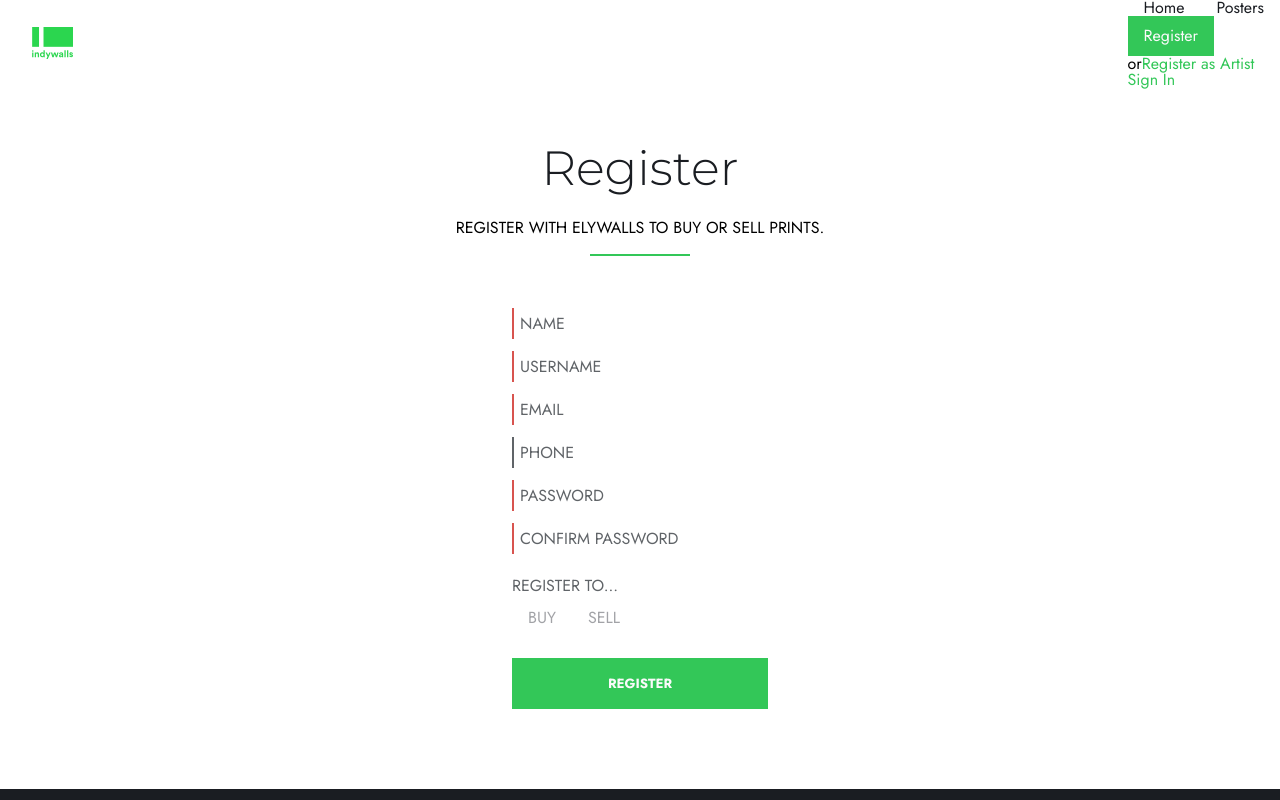
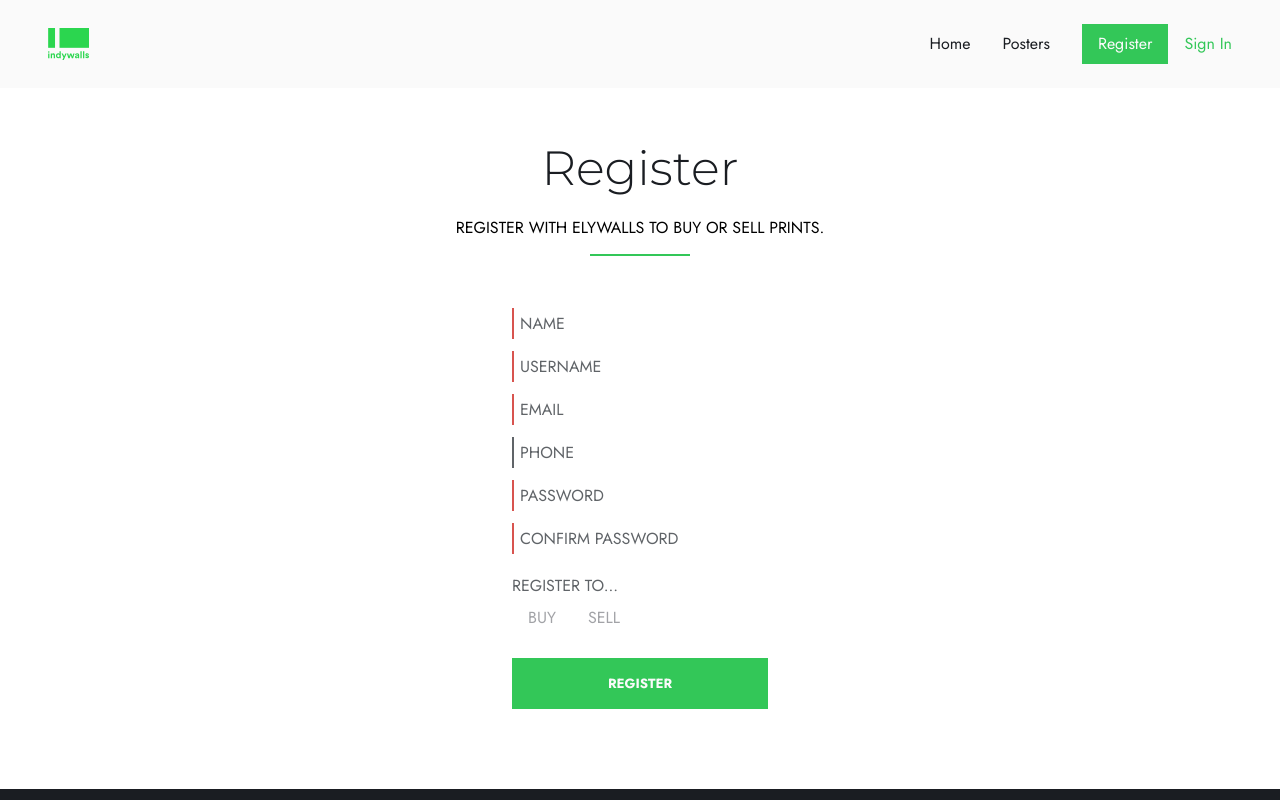
Before and after one commit to saakethtypes/elywalls, a React (Create React App) app in the folder elyreacts/: page /register in a window 1280 px wide. Built offline with nearby package versions, Linux system fonts and the light colour scheme.

Commit message:
style: Header COMPLETE

```diff
--- a/elyreacts/src/components/Header.js
+++ b/elyreacts/src/components/Header.js
@@ -11,10 +11,35 @@ import INDYWALLS_LOGO from '../assets/images/Logo.svg';
 // @ts-ignore
 import cn from './styles/Header.module.scss';
 
+// todo: Try to tidy opening/closing of menu
+
 export default () => {
-  // Todo: remove JavaScript header click dependency by using adjacent element selector in CSS
+  const [isHeaderOpen, setIsHeaderOpen] = useState(false);
+
+  const closeMenu = () => {
+    const menuEl = document.getElementById(cn.menuContainer);
+    if (!menuEl) return;
+
+    setIsHeaderOpen(false);
+
+    menuEl.style.opacity = '0';
+    menuEl.style.width = '50vw';
+    menuEl.style.left = '-100%';
+  };
+  const openMenu = () => {
+    const menuEl = document.getElementById(cn.menuContainer);
+    if (!menuEl) return;
+
+    setIsHeaderOpen(true);
+
+    menuEl.style.opacity = '1';
+    menuEl.style.width = '100vw';
+    menuEl.style.left = '0';
+  };
+
   const handleHamburgerClick = () => {
-    // document.getElementsByTagName('header')[0].classList.toggle(cn.headerWrapper__headerOpen);
+    if (isHeaderOpen) closeMenu();
+    else openMenu();
   };
 
   const history = useHistory();
@@ -27,7 +52,7 @@ export default () => {
   } = useContext(GlobalContext);
 
   const handleLogout = (e) => {
-    e.preventDefault();
+    closeMenu();
 
     logout();
     auth.logout(() => {
@@ -38,42 +63,38 @@ export default () => {
   return (
     <header className={cn.container}>
       <div className={cn.content}>
-        <Link to="/">
+        <Link onClick={closeMenu} to="/">
           <img src={INDYWALLS_LOGO} alt="INDYWALLS" />
         </Link>
 
-        <div className={cn.hamburger} onClick={handleHamburgerClick}>
-          <div></div>
-          <div></div>
-        </div>
+        <nav className={cn.mainNav}>
+          <Link onClick={closeMenu} to="/">Home</Link>
+          <Link onClick={closeMenu} to="/posters">Posters</Link>
 
-        <div className={cn.linkContainer}>
-          <nav>
-            <Link to="/">Home</Link>
-            <Link to="/posters">Posters</Link>
+          {user && user.user_type === "buyer" && <Link onClick={closeMenu} to="/admires">Admires</Link>}
+          {user && user.user_type === "buyer" && <Link onClick={closeMenu} to="/cart">Cart</Link>}
 
-            {user && user.user_type === "buyer" && <Link to="/admires">Admires</Link>}
-            {user && user.user_type === "buyer" && <Link to="/cart">Cart</Link>}
+          {/* Artist account shouldn't have cart should it? Why would it need a cart? */}
+          {user && user.user_type === "artist" && <Link onClick={closeMenu} to="/account?view=published">Published</Link>}
+          {user && user.user_type === "artist" && <LinkButton onClick={closeMenu} to="/publish-poster">New Poster</LinkButton>}
+        </nav>
 
-            {/* Artist account shouldn't have cart should it? Why would it need a cart? */}
-            {user && user.user_type === "artist" && <Link to="/account?view=published">Published</Link>}
-            {user && user.user_type === "artist" && <LinkButton to="/publish-poster">New Poster</LinkButton>}
-          </nav>
+        <div className={cn.accountNav}>
+          {!user &&
+            <div className={cn.buttonRegister__container}>
+              <LinkButton className={cn.buttonRegister} primary onClick={closeMenu} to="/register">Register</LinkButton>
 
-          <div className={cn.account}>
-            {!user && <LinkButton className={cn.buttonRegister} primary to="/register">Register</LinkButton>}
-            {!user &&
               <div className={cn.buttonRegister__dropdown}>
                 <span>or</span>
-                <Link to="/register?type=artist">
+                <Link onClick={closeMenu} to="/register?type=artist">
                   Register as Artist
                 </Link>
-              </div>}
-            {!user && <Link to="/login">Sign In</Link>}
+              </div>
+            </div>}
+          {!user && <Link onClick={closeMenu} to="/login">Sign In</Link>}
 
-            {user && <LinkButton primary to="/account">Account</LinkButton>}
-            {user && <Link onClick={handleLogout} to="/logout">Sign Out</Link>}
-          </div>
+          {user && <LinkButton primary onClick={closeMenu} to="/account">Account</LinkButton>}
+          {user && <Link onClick={handleLogout} to="/logout">Sign Out</Link>}
         </div>
       </div>
     </header>
--- a/elyreacts/src/components/LinkButton.js
+++ b/elyreacts/src/components/LinkButton.js
@@ -10,19 +10,20 @@ export default ({
     className = '',
     classNames = '',
     primary = false,
+    onClick = null,
     children
 }) => {
     href = href || to;
 
     if (href.charAt(0) === "/") {
         return (
-            <Link to={to || href} className={`${className} ${classNames} ${cn.linkButton} ${primary ? cn.primary : ''}`}>
+            <Link to={to || href} className={`${className} ${classNames} ${cn.linkButton} ${primary ? cn.primary : ''}`} onClick={onClick}>
                 {children}
             </Link>
         );
     } else {
         return (
-            <a href={to || href} className={`${className} ${classNames} ${cn.linkButton} ${primary ? cn.primary : ''}`}>
+            <a href={to || href} className={`${className} ${classNames} ${cn.linkButton} ${primary ? cn.primary : ''}`} onClick={onClick}>
                 {children}
             </a>
         );
--- a/elyreacts/src/components/styles/Header.module.scss
+++ b/elyreacts/src/components/styles/Header.module.scss
@@ -1,328 +1,195 @@
 @import "../../variables.scss";
-.content {
-    display: flex;
-    flex-direction: row;
-    align-items: center;
-    justify-content: space-between;
 
-    max-width: $max-width_content;
-    margin: 0 auto;
-}
-.container .content img {
-    height: 2rem;
+.container {
+    width: 100%;
 
-    margin: 1rem 2rem;
+    background-color: $color_white;
 }
 
-// .headerWrapper__headerOpen {
-//     bottom: 0;
-//     left: 0;
+.content {
+    display: grid;
+    grid-template-columns: max-content 1fr max-content;
+    grid-template-rows: 1fr 1fr;
 
-//     .headerLinkContainer {
-//         display: flex;
-//     }
+    width: 100%;
+    max-width: $max-width_content;
 
-//     .headerMenuIcon {
-//         & > div {
-//             width: 50%;
-//             margin-left: 50%;
+    margin: 0 auto;
 
-//             &:nth-of-type(2) {
-//                 width: 100%;
-//                 margin-left: 0;
-//             }
-//         }
-//     }
-// }
+    /* Grid assignments */
 
-// .headerWrapper {
-//     position: sticky;
-//     z-index: 9999;
-//     top: 0;
+    & > a {
+        grid-area: 1/1/2/2;
+    }
 
-//     height: min-content;
-//     width: 100%;
+    & > .accountNav {
+        grid-area: 1/3/2/4;
+    }
 
-//     background: $color_white;
+    & > .mainNav {
+        grid-area: 2/1/3/4;
+    }
+}
 
-//     border-bottom: 2px solid $color_indywalls_primary;
+// Logo
+.content > a {
+    display: flex;
+    align-items: center;
+    justify-content: center;
 
-//     transition: $transition_time_link;
-// }
+    padding: 0.75rem 1rem;
 
-// .headerContainer {
-//     position: relative;
+    & > img {
+        height: 2rem;
+    }
+}
 
-//     display: flex;
-//     flex-direction: column;
-//     align-items: flex-start;
-//     justify-content: flex-start;
+.mainNav {
+    display: flex;
+    align-items: stretch;
+    justify-content: stretch;
 
-//     box-sizing: border-box;
+    height: 100%;
+    width: 100%;
 
-//     height: 100%;
-//     width: 100%;
+    & > * {
+        display: flex;
+        align-items: center;
+        justify-content: center;
 
-//     margin: 0 auto;
-//     padding: 2em;
+        width: 100%;
+        margin: 0;
+        padding: 0.5rem 1rem;
 
-//     img {
-//         height: 2em;
-//         width: 3em;
-//     }
-// }
+        color: $color_black;
+        text-align: center;
 
-// .headerMenuIcon {
-//     position: absolute;
-//     top: 1.75em;
-//     right: 1.5em;
+        &:hover {
+            color: $color_indywalls_primary_light;
+        }
+    }
+}
 
-//     display: grid;
-//     grid-template-rows: repeat(2, 1fr);
-//     grid-gap: 0.5em;
+.accountNav {
+    display: flex;
+    align-items: center;
+    padding: 0.5rem 1rem;
 
-//     width: 1.5em;
+    & > *:nth-child(1n + 2) {
+        margin-left: 1rem;
+    }
 
-//     padding: 1em;
+    & .buttonRegister__dropdown {
+        display: none;
+    }
+}
 
-//     & > div {
-//         height: 0.2em;
-//         width: 100%;
+@media only screen and (min-width: $media_width_tablet) {
+    .content {
+        display: grid;
+        grid-template-columns: max-content minmax(0, auto) max-content max-content;
+        grid-template-rows: 1fr;
 
-//         background: $color_black;
+        width: 100%;
+        max-width: $max-width_content;
 
-//         transition: $transition_time_link;
+        margin: 0 auto;
+        padding: 1rem 2rem;
 
-//         &:nth-of-type(2) {
-//             width: 50%;
-//             margin-left: 50%;
-//         }
-//     }
+        /* Grid assignments */
 
-//     &:hover > div {
-//         width: 80%;
-//         margin-left: 20%;
+        & > a {
+            grid-area: 1/1/2/2;
+        }
 
-//         background: $color_indywalls_primary_light;
+        & > .accountNav {
+            grid-area: 1/4/2/5;
+        }
 
-//         &:nth-of-type(2) {
-//             width: 50%;
-//             margin-left: 50%;
-//         }
-//     }
+        & > .mainNav {
+            grid-area: 1/3/2/4;
+        }
+    }
 
-//     &:hover + .headerLinkContainer,
-//     & + .headerLinkContainer:hover {
-//         display: flex;
-//     }
-// }
-// // todo:
-// /*
-//     on above's active pseudo, display:
-//     absolutely-positioned fullscreen element
-//         on hover: headerLinkContainer appears
-//     close button active pseudo displays new element which overlays others and removes hover pseudo
-// */
+    .buttonRegister:hover + .buttonRegister__dropdown,
+    .buttonRegister__dropdown:hover {
+        display: block;
+    }
 
-// .headerLinkContainer {
-//     display: none;
-//     flex-direction: column;
-//     align-items: flex-start;
-//     justify-content: space-between;
+    .buttonRegister__container {
+        position: relative;
+    }
 
-//     height: 100%;
-//     width: 100%;
+    .buttonRegister__dropdown {
+        display: none;
+        // visibility: hidden;
 
-//     margin-top: 1em;
+        position: absolute;
+        z-index: 998;
+        top: 100%;
+        left: 50%;
+        transform: translateX(-50%);
+        overflow: hidden;
 
-//     & > nav {
-//         overflow: hidden;
+        width: max-content;
 
-//         width: 100%;
-//     }
-//     & > nav ul {
-//         display: flex;
-//         flex-direction: column;
-//         align-items: flex-start;
-//         justify-content: flex-start;
+        padding: 2.5em 1em 0.5em 1em;
 
-//         li {
-//             width: 100%;
+        // opacity: 0;
 
-//             a {
-//                 display: inline-block;
+        // transition: opacity $transition_time_link;
 
-//                 width: 100%;
+        & > span {
+            position: absolute;
+            z-index: 998;
+            top: 1.75em;
+            left: 50%;
+            transform: translateX(-50%);
 
-//                 margin: 0.5em 0;
-//                 padding: 1em 1em 1em 0;
-//             }
-//         }
-//     }
+            color: $color_grey_dark;
 
-//     & > .accountPanel {
-//         display: grid;
-//         grid-template-columns: repeat(2, 1fr);
-//         align-items: stretch;
-//         justify-items: stretch;
+            font-size: 0.75em;
+            text-transform: uppercase;
+        }
+        & > a {
+            display: inline-block;
 
-//         width: 100%;
+            position: relative;
+            z-index: 998;
 
-//         & > * {
-//             display: flex;
-//             flex-direction: column;
-//             align-items: center;
-//             justify-content: center;
-//         }
+            margin-top: 0.25em;
+        }
 
-//         & > .accountRegister .accountRegister__dropdown {
-//             padding-top: 0.5em;
+        // Dropdown background
+        &::after {
+            content: "";
+            position: absolute;
+            z-index: 997;
+            top: 0.75em;
+            left: 0;
+            right: 0;
+            bottom: 0;
 
-//             & > span {
-//                 padding-right: 0.25em;
-//             }
-//         }
-//     }
-// }
+            border-radius: 0.5em;
 
-// @media only screen and (min-width: $media_width_tablet) {
-//     .headerMenuIcon {
-//         display: none;
-//     }
+            background: $color_black;
+        }
 
-//     .headerContainer {
-//         flex-direction: row;
+        // Arrow above dropdown
+        &::before {
+            content: "";
+            pointer-events: none;
+            position: absolute;
+            z-index: 996;
+            top: -0.75em;
+            left: 50%;
+            margin-left: -0.75em;
 
-//         margin: 0 auto;
-//         padding: 1em;
+            border: 0.75em solid transparent;
+            border-bottom: 0.75em solid $color_black;
 
-//         max-width: $max-width_content;
-
-//         img {
-//             margin: 1em 0;
-//         }
-//     }
-
-//     .headerLinkContainer {
-//         display: flex;
-//         flex-direction: row;
-//         align-items: center;
-//         justify-content: flex-end;
-
-//         margin: 0;
-
-//         & > nav {
-//             width: max-content;
-//             margin: 0 1.5em 0 0;
-//         }
-
-//         & > nav ul {
-//             flex-direction: row;
-//             align-items: center;
-//             justify-content: flex-end;
-
-//             li {
-//                 width: max-content;
-//             }
-//         }
-
-//         & > .accountPanel {
-//             width: max-content;
-
-//             align-items: stretch;
-//             justify-items: stretch;
-//         }
-//     }
-
-//     /* Account - Register button - dropdown */
-//     .accountRegister {
-//         position: relative;
-
-//         .accountRegister__dropdown {
-//             display: none;
-//             // visibility: hidden;
-
-//             position: absolute;
-//             z-index: 998;
-//             top: 100%;
-//             left: 50%;
-//             transform: translateX(-50%);
-//             overflow: hidden;
-
-//             width: max-content;
-
-//             padding: 2.5em 1em 0.5em 1em;
-
-//             // opacity: 0;
-
-//             // transition: opacity $transition_time_link;
-
-//             & > span {
-//                 position: absolute;
-//                 z-index: 998;
-//                 top: 1.75em;
-//                 left: 50%;
-//                 transform: translateX(-50%);
-
-//                 color: $color_grey_dark;
-
-//                 font-size: 0.75em;
-//                 text-transform: uppercase;
-//             }
-//             & > a {
-//                 display: inline-block;
-
-//                 position: relative;
-//                 z-index: 998;
-
-//                 margin-top: 1.75em;
-//             }
-
-//             // Dropdown background
-//             &::after {
-//                 content: "";
-//                 position: absolute;
-//                 z-index: 997;
-//                 top: 0.75em;
-//                 left: 0;
-//                 right: 0;
-//                 bottom: 0;
-
-//                 border-radius: 0.5em;
-
-//                 background: $color_black;
-//             }
-
-//             // Arrow above dropdown
-//             &::before {
-//                 content: "";
-//                 pointer-events: none;
-//                 position: absolute;
-//                 z-index: 996;
-//                 top: -0.75em;
-//                 left: 50%;
-//                 margin-left: -0.75em;
-
-//                 border: 0.75em solid transparent;
-//                 border-bottom: 0.75em solid $color_black;
-
-//                 height: 0;
-//                 width: 0;
-//             }
-//         }
-
-//         // Show dropdown on hover of ANY of the above elements
-//         &:hover > .accountRegister__dropdown {
-//             display: block;
-//             // visibility: visible;
-
-//             // opacity: 1;
-//         }
-//         & > .accountRegister__dropdown:hover {
-//             display: block;
-//             // visibility: visible;
-
-//             // opacity: 1;
-//         }
-//     }
-// }
+            height: 0;
+            width: 0;
+        }
+    }
+}
```
